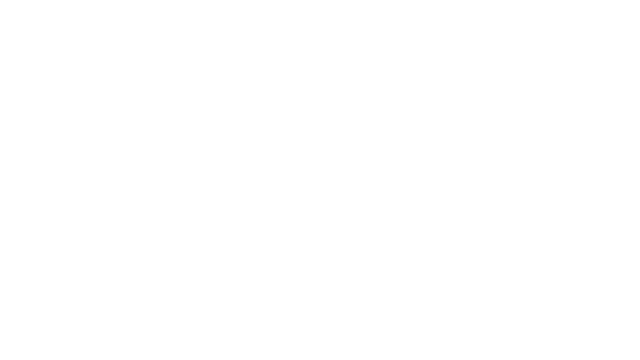
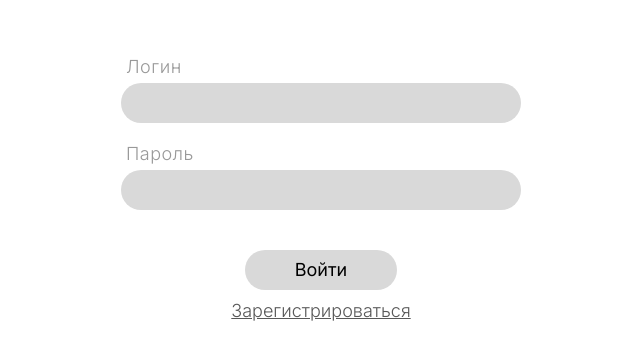
Before and after one commit to Azreil-OFD/evil-dem, a Nuxt app: page /signin in a window 1280 px wide. Before the commit this address had no page. Shown: the part 212-572 px from the top of the page, without its empty margins (319-959 px from the left). Built offline with nearby package versions, Linux system fonts and the light colour scheme.

Commit message:
signin and signup

```diff
--- /dev/null
+++ b/assets/css/global.scss
@@ -0,0 +1,72 @@
+@import url('https://fonts.googleapis.com/css2?family=Inter:wght@100..900&display=swap');
+
+$element-radius: 27px;
+$element-height: 40px;
+$element-font-size: 18px;
+
+
+*, *::before, *::after {
+    box-sizing: border-box;
+    font-family: "Inter", sans-serif;
+}
+
+body, html {
+    height: 100%;
+    display: flex;
+    justify-content: center;
+    align-items: center;
+    font-weight: 300;
+}
+
+.register {
+    width: 400px;
+    text-align: left;
+
+    button {
+        cursor: pointer;
+        border-radius: $element-radius;
+        padding: 0 50px;
+        width: fit-content;
+        border: none;
+        background-color: #D9D9D9;
+        height: $element-height;
+        margin: 20px auto 10px auto;
+        font-size: $element-font-size;
+        font-weight: normal;
+    }
+}
+
+.register-form {
+    display: flex;
+    flex-direction: column;
+}
+
+.register-input {
+    display: flex;
+    flex-direction: column;
+
+    label {
+        margin: 0 0 6px 5px;
+        color: #999999;
+        font-size: $element-font-size;
+        letter-spacing: .5px;
+    }
+
+    input {
+        border-radius: $element-radius;
+        border: none;
+        background-color: #D9D9D9;
+        background-clip: padding-box;
+        height: $element-height;
+        margin-bottom: 20px;
+        font-size: $element-font-size;
+        font-weight: 300;
+        padding: 0 15px;
+    }
+}
+
+.register-link {
+    color: #585858;
+    margin: 0 auto;
+    font-size: $element-font-size;
+}
--- a/nuxt.config.ts
+++ b/nuxt.config.ts
@@ -8,4 +8,7 @@
     },
   },
   ssr: false,
+  css: [
+    '~/assets/css/global.scss'
+  ],
 });
--- a/package.json
+++ b/package.json
@@ -23,6 +23,7 @@
     "eslint-config-prettier": "^9.1.0",
     "eslint-plugin-vue": "^9.26.0",
     "nuxt-electron": "^0.7.0",
+    "sass": "^1.77.2",
     "vite-plugin-electron": "^0.28.7",
     "vite-plugin-electron-renderer": "^0.14.5"
   }
--- a/pages/index.vue
+++ b/pages/index.vue
@@ -5,7 +5,7 @@
     <div>{{ error }}</div>
 </template>
 
-<script lang="ts" setup>
+<script setup lang="ts">
 const data: any = ref(null);
 const error: any = ref(null);
 
@@ -18,5 +18,4 @@
 
 <style>
 
-
 </style>
--- /dev/null
+++ b/pages/signin.vue
@@ -0,0 +1,34 @@
+<template>
+  <div class="register">
+    <form @submit.prevent="register" class="register-form">
+      <div class="register-input">
+        <label for="login">Логин</label>
+        <input type="text" v-model="login" id="username" required>
+      </div>
+      <div class="register-input">
+        <label for="password">Пароль</label>
+        <input type="password" v-model="password" id="password" required>
+      </div>
+      <button type="submit">Войти</button>
+      <nuxt-link to="/signup" class="register-link">Зарегистрироваться</nuxt-link>
+    </form>
+  </div>
+</template>
+
+<script lang="ts" setup>
+import { ref } from 'vue';
+
+const password = ref('');
+const login = ref('');
+
+const register = () => {
+  if (true) {
+    navigateTo('/signup')
+  }
+  console.log(`Вход логин - ${login.value} пароль - ${password.value}`);
+}
+</script>
+
+<style lang="scss" scoped>
+
+</style>
--- /dev/null
+++ b/pages/signup.vue
@@ -0,0 +1,42 @@
+<template>
+  <div class="register">
+    <form @submit.prevent="register" class="register-form">
+      <div class="register-input">
+        <label for="fio">ФИО</label>
+        <input type="text" v-model="fio" id="password" required>
+      </div>
+      <div class="register-input">
+        <label for="organisation">Наименование организации</label>
+        <input type="text" v-model="organisation" id="password" required>
+      </div>
+      <div class="register-input">
+        <label for="login">Логин</label>
+        <input type="text" v-model="login" id="username" required>
+      </div>
+      <div class="register-input">
+        <label for="password">Пароль</label>
+        <input type="password" v-model="password" id="password" required>
+      </div>
+      <button type="submit">Зарегистрироваться</button>
+      <nuxt-link to="/signin" class="register-link">Войти</nuxt-link>
+    </form>
+  </div>
+</template>
+
+<script lang="ts" setup>
+import { ref } from 'vue';
+
+const fio = ref('');
+const organisation = ref('');
+const login = ref('');
+const password = ref('');
+
+const register = () => {
+  navigateTo('/index')
+  console.log(`Регистрация организация - ${organisation.value} логин- ${login.value} пароль - ${password.value}`);
+}
+</script>
+
+<style lang="scss" scoped>
+
+</style>
```
Also changed, not shown: 1 other file (tests, documents, lock files or other folders).
